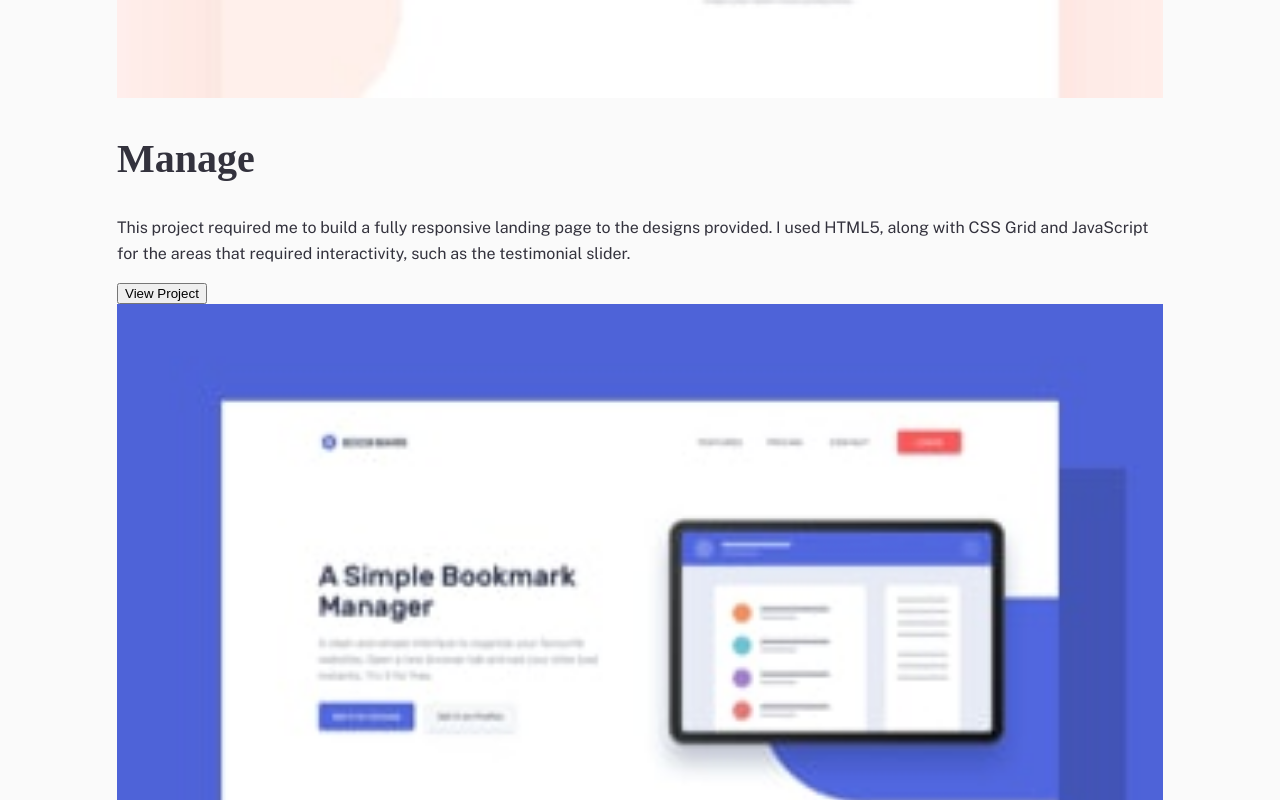
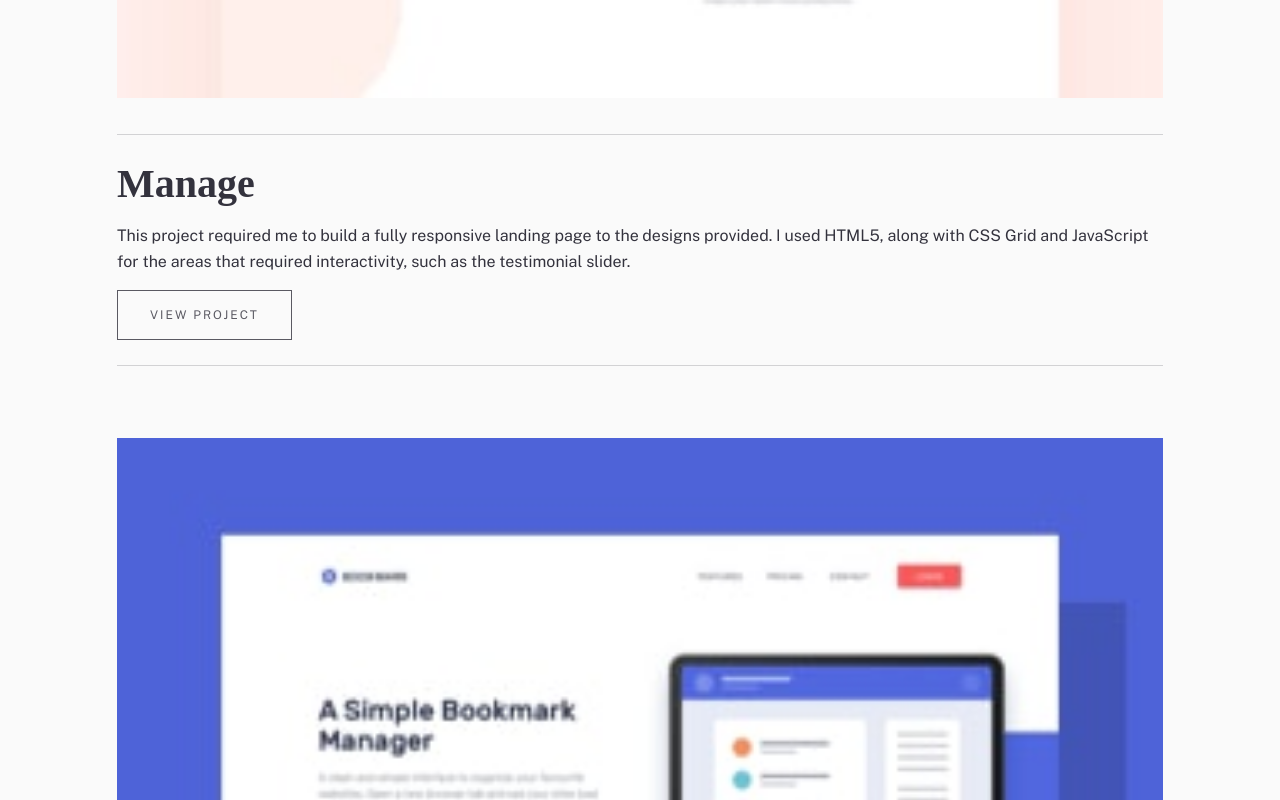
Before and after one commit to NicholasAnich/Simple-life-layout, a Next.js app: page /portfolio in a window 1280 px wide. Shown: the part 1020-1820 px from the top of the page. Built offline with nearby package versions, Linux system fonts and the light colour scheme.

Commit message:
styled buttons and borderlines for Portfolio projects

```diff
--- a/pages/portfolio/index.tsx
+++ b/pages/portfolio/index.tsx
@@ -2,6 +2,7 @@ import Head from "next/head";
 import Image from "next/image";
 import Reachout from "../../components/reachout";
 import portfolio from "../../styles/Portfolio.module.css";
+import Link from "next/link";
 import { projects } from "../../data";
 
 export const getStaticProps = async () => {
@@ -43,10 +44,13 @@ export default function Portfolio({ projectList }: { projectList: Project }) {
             <>
                 {/* <img className={portfolio.images} src={`../.${mobile.sm}`} alt={name} /> */}
                 <img className={portfolio.images} src={mobile.sm} alt={name} />
-                <div>
-                    <h2>{name}</h2>
-                    <p>{summary}</p>
-                    <button>View Project</button>
+                <div className={portfolio.body}>
+                    <h2 className={portfolio.title}>{name}</h2>
+                    <p className={portfolio.summary}>{summary}</p>
+                    {/* <button>View Project</button> */}
+                    <Link className={portfolio.linkBtn} href={"#"}>
+                        View Project
+                    </Link>
                 </div>
             </>
         );
--- a/styles/Portfolio.module.css
+++ b/styles/Portfolio.module.css
@@ -1,6 +1,49 @@
 .container {
     min-height: 100%;
 }
+
+.body::before,
+.body::after {
+    content: "";
+    display: block;
+    height: 1px;
+    background-color: #33323d;
+    opacity: 0.2;
+}
+
+.body::before {
+    margin-top: 32px;
+    margin-bottom: 25px;
+}
+
+.body::after {
+    margin-top: 25px;
+    margin-bottom: 72px;
+}
+
+.title {
+    margin: 0;
+}
+
 .images {
     width: 100%;
 }
+
+.linkBtn {
+    display: inline-block;
+    padding: 1.4166em 2.6666em;
+    font-size: 12px;
+    color: #33323d;
+    border: 1px solid #33323d;
+    opacity: 0.8;
+    text-decoration: none;
+    text-transform: uppercase;
+    letter-spacing: 2px;
+}
+
+.linkBtn:hover,
+.linkBtn:focus {
+    color: white;
+    background-color: #33323d;
+    opacity: 1;
+}
```
